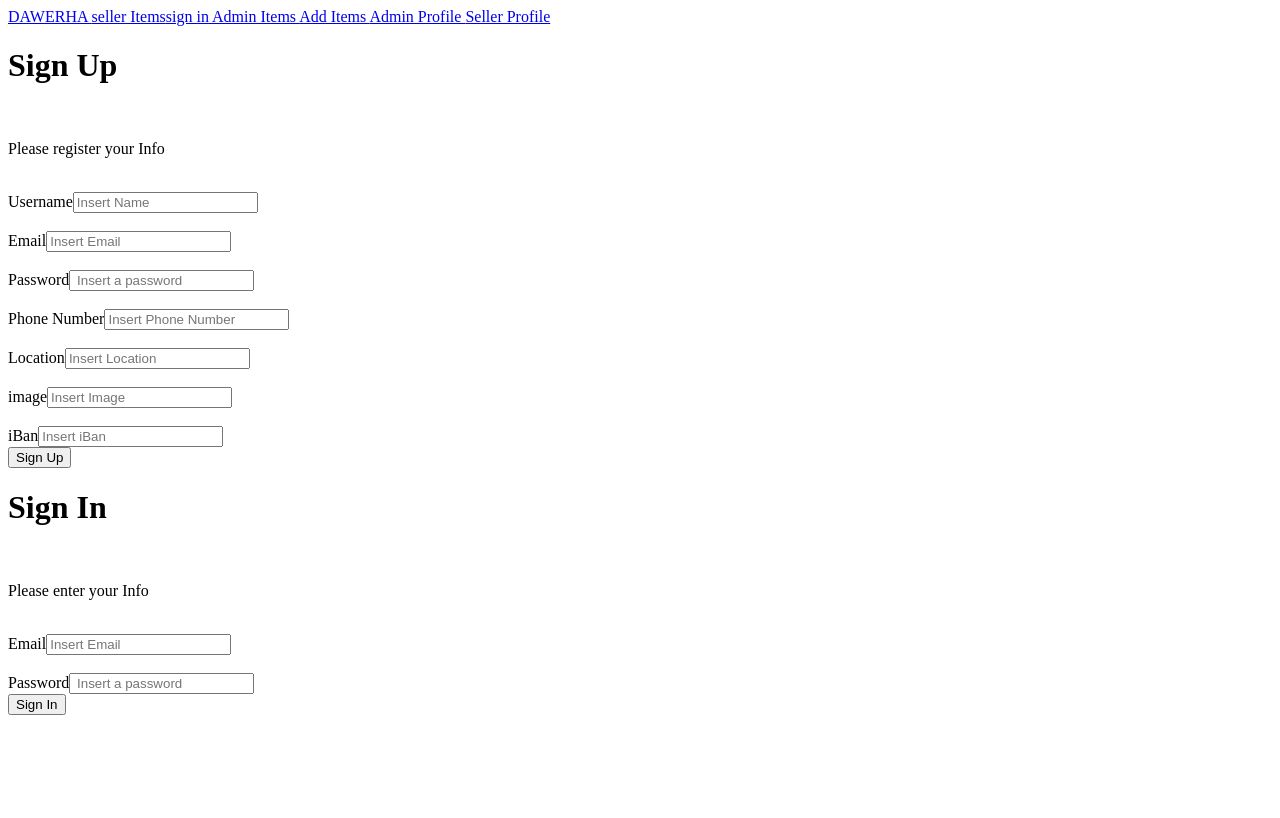
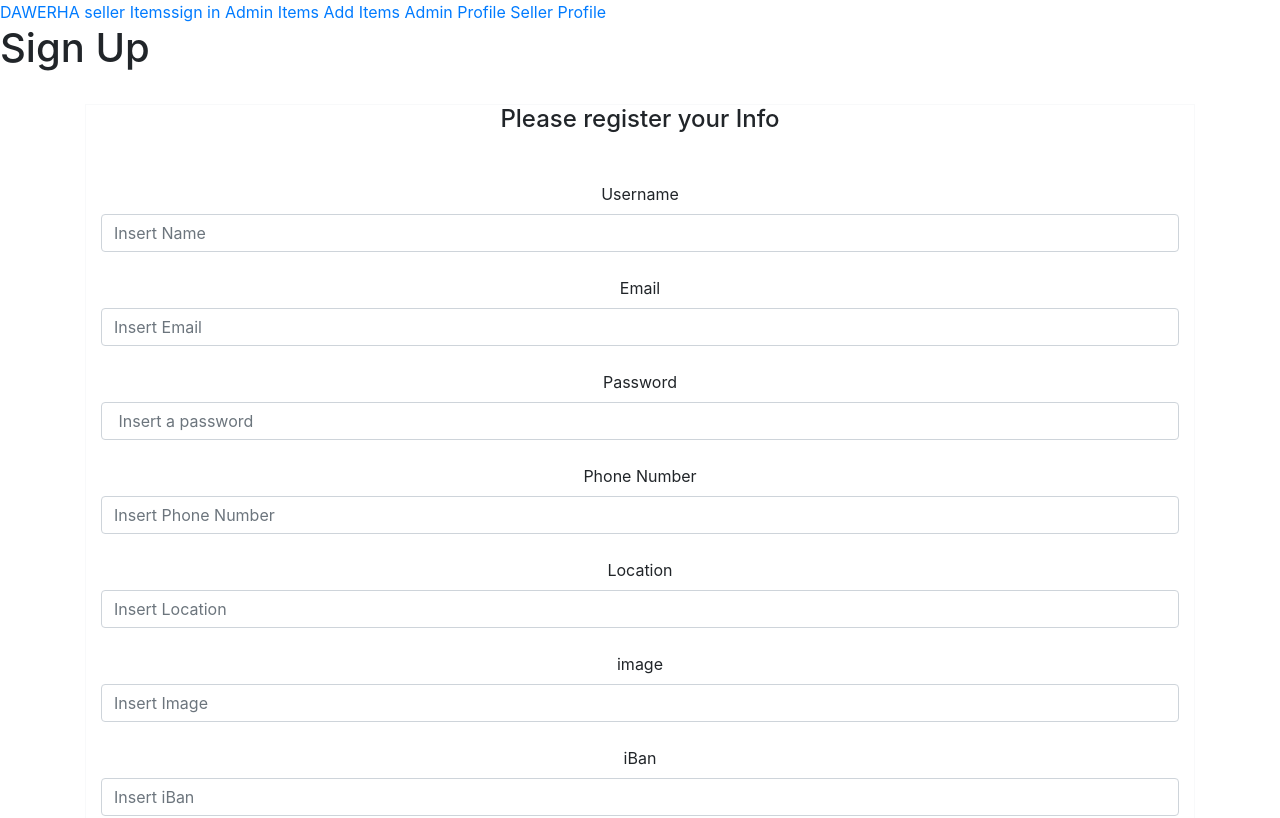
Before and after one commit to thesis-project-AASSR/front-end-react-website, a React (Create React App) app: page /sign in a window 1280 px wide. Shown: the top 818 px of the page. Built offline with nearby package versions, Linux system fonts and the light colour scheme.

Commit message:
ath-token

```diff
--- a/package.json
+++ b/package.json
@@ -10,8 +10,10 @@
     "@testing-library/react": "^9.5.0",
     "@testing-library/user-event": "^7.2.1",
     "axios": "^0.21.0",
+    "bootstrap": "^4.5.3",
     "moment": "^2.29.1",
     "react": "^17.0.1",
+    "react-bootstrap": "^1.4.0",
     "react-dom": "^17.0.1",
     "react-redux": "^7.2.2",
     "react-router-dom": "^5.2.0",
--- a/public/index.html
+++ b/public/index.html
@@ -1,12 +1,19 @@
-<!DOCTYPE html>
-<html >
-
-  <head>
-    <title>Dawerha</title>
-    </head>
-  <body>
-
-    <div id="root"></div>
-
-  </body>
+<!doctype html>
+<html lang="en">
+<head>
+  <meta charset="utf-8">
+  <link rel="stylesheet" href="https://maxcdn.bootstrapcdn.com/bootstrap/4.0.0/css/bootstrap.min.css" integrity="sha384-Gn5384xqQ1aoWXA+058RXPxPg6fy4IWvTNh0E263XmFcJlSAwiGgFAW/dAiS6JXm" crossorigin="anonymous">
+  <title>Dawerha</title>
+  <base href="/">
+  <meta name="viewport" content="width=device-width, initial-scale=1">
+  <link rel="stylesheet" href="https://stackpath.bootstrapcdn.com/bootstrap/4.5.2/css/bootstrap.min.css" integrity="sha384-JcKb8q3iqJ61gNV9KGb8thSsNjpSL0n8PARn9HuZOnIxN0hoP+VmmDGMN5t9UJ0Z" crossorigin="anonymous">
+  <link rel="icon" type="image/x-icon" href="favicon.ico">
+</head>
+<body>
+ <div id="root"> </div>
+  <script src="https://kit.fontawesome.com/d8f2bcef3e.js" crossorigin="anonymous"></script>
+  <script src="https://code.jquery.com/jquery-3.2.1.slim.min.js" integrity="sha384-KJ3o2DKtIkvYIK3UENzmM7KCkRr/rE9/Qpg6aAZGJwFDMVNA/GpGFF93hXpG5KkN" crossorigin="anonymous"></script>
+  <script src="https://cdnjs.cloudflare.com/ajax/libs/popper.js/1.12.9/umd/popper.min.js" integrity="sha384-ApNbgh9B+Y1QKtv3Rn7W3mgPxhU9K/ScQsAP7hUibX39j7fakFPskvXusvfa0b4Q" crossorigin="anonymous"></script>
+  <script src="https://maxcdn.bootstrapcdn.com/bootstrap/4.0.0/js/bootstrap.min.js" integrity="sha384-JZR6Spejh4U02d8jOt6vLEHfe/JQGiRRSQQxSfFWpi1MquVdAyjUar5+76PVCmYl" crossorigin="anonymous"></script>
+</body>
 </html>
--- a/src/actions/index.js
+++ b/src/actions/index.js
@@ -48,6 +48,9 @@ export const getALLItems = () => async (dispatch) => {
       const {data} = await api.checkUser(saveduser);
       dispatch({ type: "CHECK", payload: saveduser});
       console.log("DISPATCH(CHECK) : ", dispatch({ type: "CHECK", payload: saveduser}));
+      console.log(data);
+      localStorage.setItem('token', data.token);
+      localStorage.setItem('user_id', data.result[0].userID);
       window.location = '/';
     } catch (error) {
       console.log(error.message);
--- a/src/components/Profile/Sign.js
+++ b/src/components/Profile/Sign.js
@@ -64,7 +64,7 @@ const Sign = ({ currentId }) => {
                 <div className = "col">
                   <label>Password</label>
                   <input
-                    type = "text"
+                    type = "password"
                     required="true"
                     className = "form-control"
                      value = {userData.password}
@@ -147,7 +147,7 @@ const Sign = ({ currentId }) => {
                 <div className = "col">
                   <label>Password</label>
                   <input
-                    type = "text"
+                    type = "password"
                     required="true"
                     className = "form-control"
                      value = {savedUserData.password}
```
Also changed, not shown: 2 other files (tests, documents, lock files or other folders).
